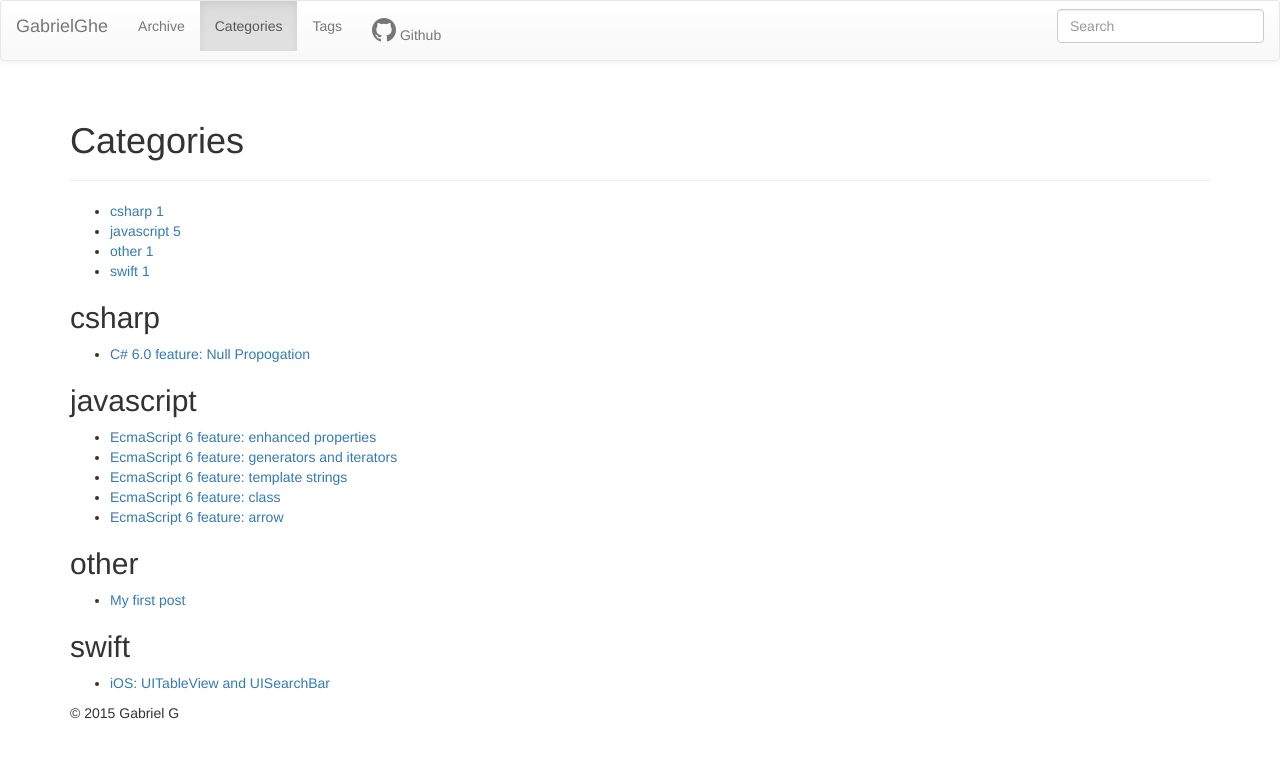
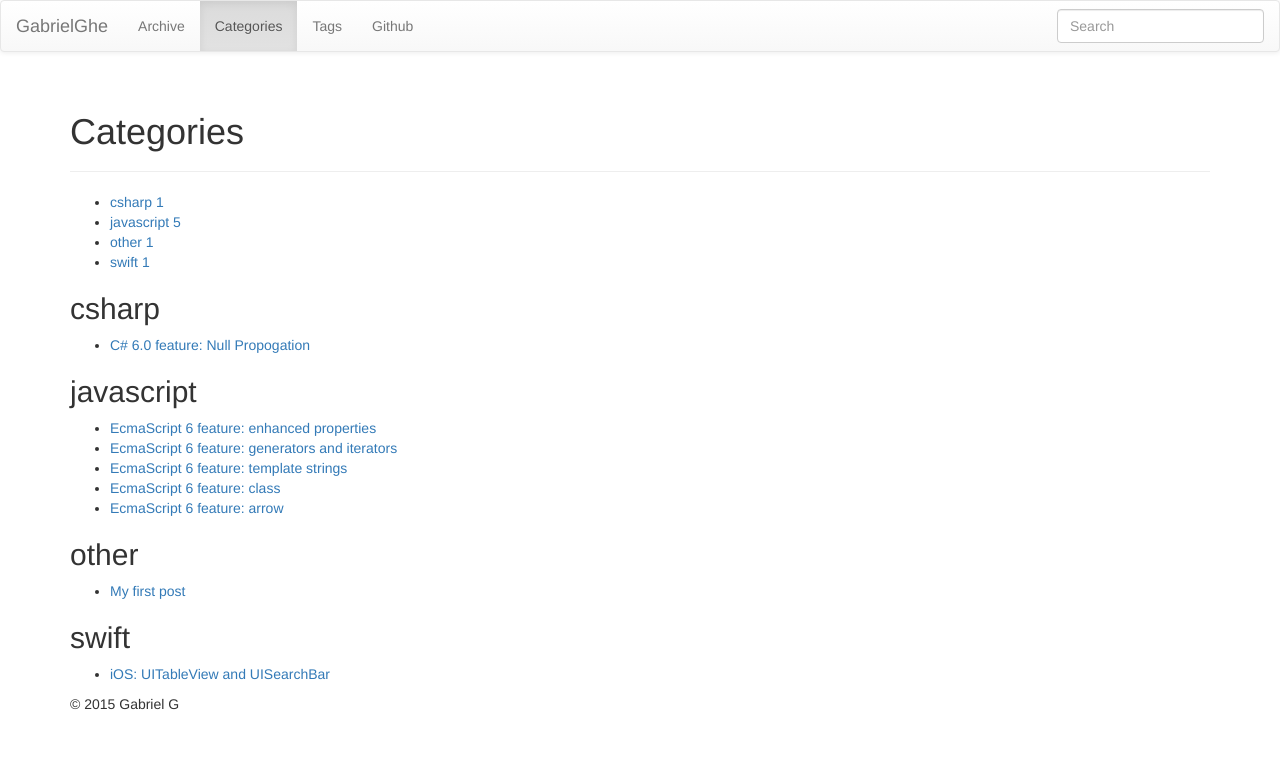
Before and after one commit to GabrielGhe/GabrielGhe.github.io, a Jekyll site: the page built from categories.html, in a window 1280 px wide. Shown: the top 758 px of the page. Built offline with Jekyll 4.4.1, drawn with Linux system fonts in a browser that asks for light colours; nearby versions of some CDN libraries; library files that are not in the unit come from our copies; a script that is not in the unit is left out; comment, search, counter and statistics services are not loaded.

Commit message:
removed the font awesome github icon

```diff
--- a/_includes/themes/bootstrap-3/default.html
+++ b/_includes/themes/bootstrap-3/default.html
@@ -46,7 +46,7 @@
             {% include JB/pages_list %}
             <li>
               <a href="http://github.com/{{ site.author.github }}">
-                <i class="fa fa-github fa-2x"></i> Github
+                Github
               </a>
             </li>
           </ul>
```
Also changed, not shown: 12 other files.
